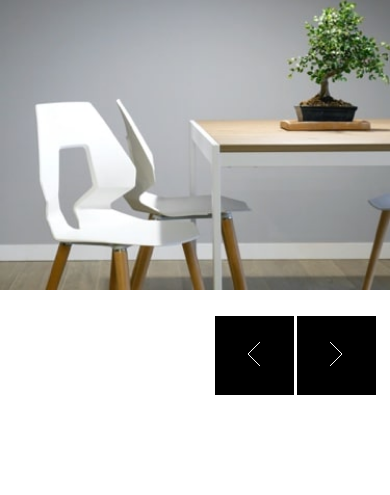
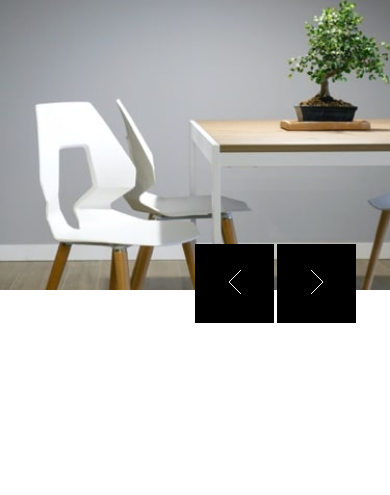
Before and after one commit to Denito37/room-homepage-master, a plain HTML site: page index.html in a window 390 px wide. Shown: the part 84-579 px from the top of the page. Drawn offline with Linux system fonts and the light colour scheme.

Commit message:
btn mobile position

```diff
--- a/style.css
+++ b/style.css
@@ -154,7 +154,7 @@ section h3{
     .btns{
         position: absolute;
         top: 25rem;
-        left: 55vw;
+        left: 70vw;
     }
     /* *SECTION */
     .layer{
@@ -163,6 +163,14 @@ section h3{
     }
     section{
         padding: 1rem 2rem;
+    }
+}
+/* *Phone */
+@media (max-width : 500px){
+    .btns{
+        position: absolute;
+        top: 20.5rem;
+        left: 50vw;
     }
 }
 /* *to add class in JS on click*/
```
